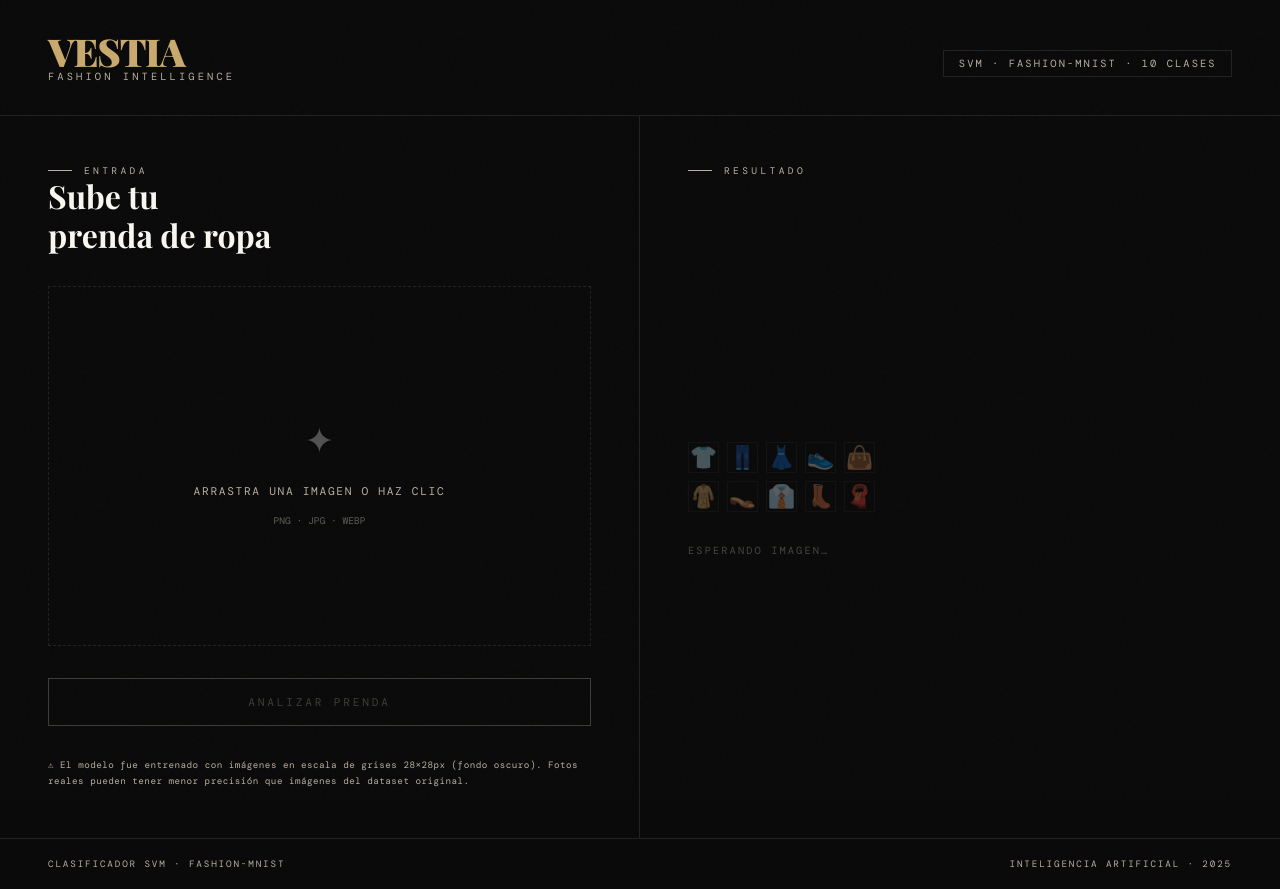
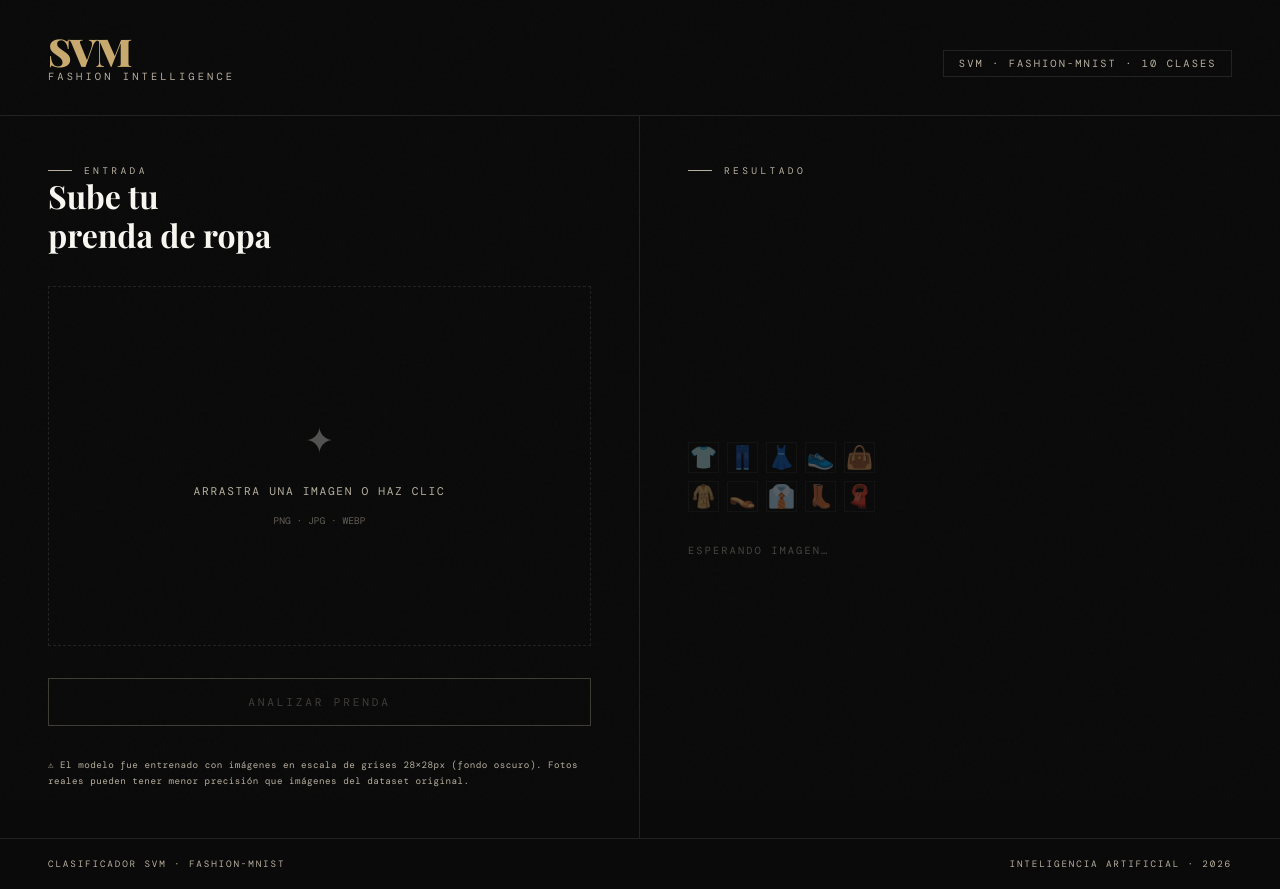
Before and after one commit to Alejandro11R/SVM, a FastAPI app: page / in a window 1280 px wide. Run offline with FastAPI, Linux system fonts and the light colour scheme; parts of the project's set-up code (start-up, migrations or seed data) failed here and were passed over; some web fonts are replaced.

Commit message:
Se agregan correcciones

```diff
--- a/templates/index.html
+++ b/templates/index.html
@@ -3,7 +3,7 @@
 <head>
   <meta charset="UTF-8" />
   <meta name="viewport" content="width=device-width, initial-scale=1.0" />
-  <title>VESTIA — Clasificador de Ropa IA</title>
+  <title> — Clasificador de Ropa IA</title>
   <link rel="preconnect" href="https://fonts.googleapis.com" />
   <link rel="preconnect" href="https://fonts.gstatic.com" crossorigin />
   <link href="https://fonts.googleapis.com/css2?family=Playfair+Display:ital,wght@0,400;0,700;0,900;1,400&family=DM+Mono:wght@300;400;500&display=swap" rel="stylesheet" />
@@ -455,7 +455,7 @@
 <!-- ── Header ──────────────────────────────────────────────────────────── -->
 <header>
   <div>
-    <div class="logo">VESTIA</div>
+    <div class="logo">SVM</div>
     <div class="logo-sub">Fashion Intelligence</div>
   </div>
   <div class="model-badge">SVM · Fashion-MNIST · 10 Clases</div>
@@ -550,7 +550,7 @@
 <!-- ── Footer ──────────────────────────────────────────────────────────── -->
 <footer>
   <span>Clasificador SVM · Fashion-MNIST</span>
-  <span>Inteligencia Artificial · 2025</span>
+  <span>Inteligencia Artificial · 2026</span>
 </footer>
 
 <!-- ── Script ──────────────────────────────────────────────────────────── -->
```
